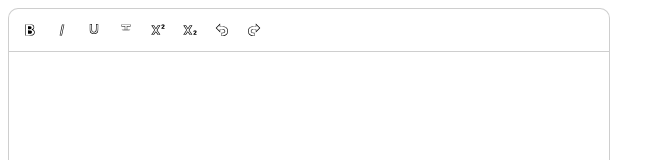
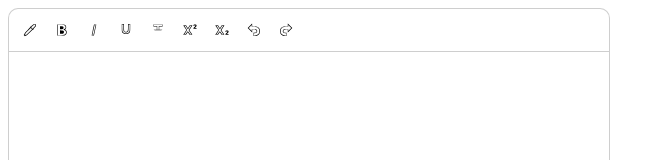
Before and after one commit to kimsangyeon/BasicEditor, a React (Create React App) app: page / in a window 1280 px wide. Shown: the top 160 px of the page, without its empty margins (0-665 px from the left). Built offline with nearby package versions, Linux system fonts and the light colour scheme.

Commit message:
:chicken: add FontColor in Toolbar

```diff
--- a/src/Components/Toolbar/Toolbar.tsx
+++ b/src/Components/Toolbar/Toolbar.tsx
@@ -1,6 +1,7 @@
 import * as React from 'react';
 import ToolbarStatus from '../../ts/Toolbar';
 import Bold from './Icons/Bold';
+import FontColor from './Icons/FontColor';
 import Italic from './Icons/Italic';
 import Redo from './Icons/Redo';
 import StrikeThrough from './Icons/StrikeThrough';
@@ -49,6 +50,7 @@ class Toolbar extends React.Component {
     public render() {
         return (
             <div id="be-toolbar" className="Toolbar">
+                <FontColor />
                 <Bold bold={this.state.bold}/>
                 <Italic italic={this.state.italic}/>
                 <Underline underline={this.state.underline}/>
```
